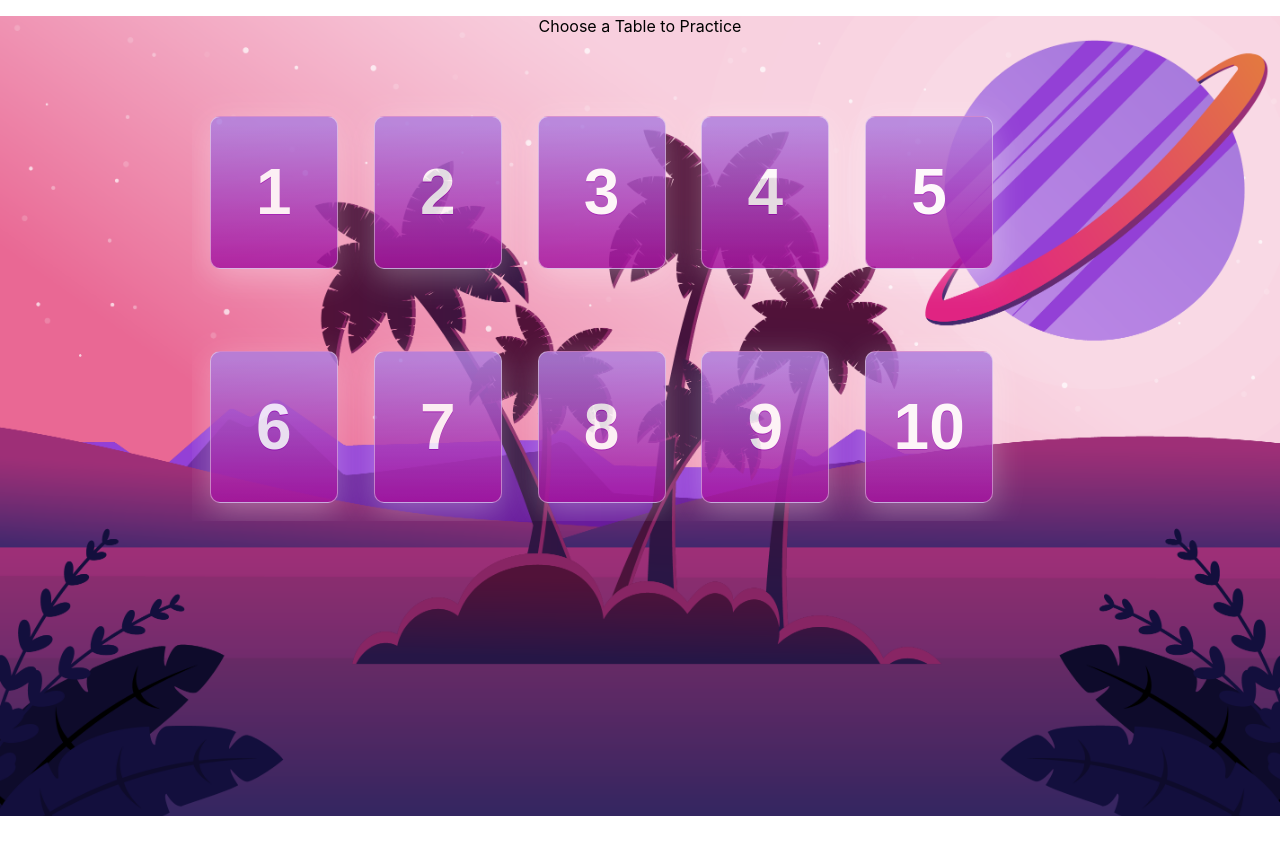
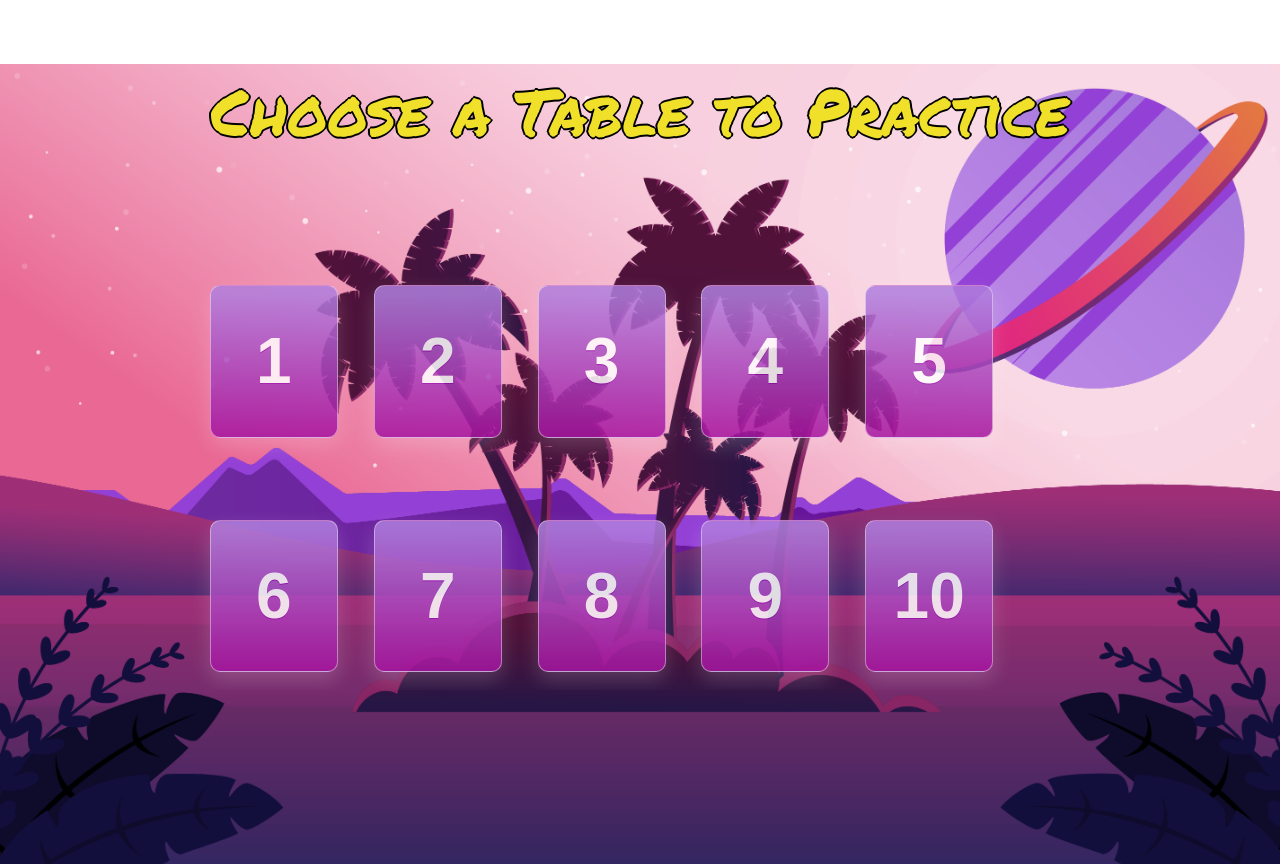
Before and after one commit to kaylawoodbury/KidzMathicon, a React (Create React App) app: page / in a window 1280 px wide. Both pictures are taken after a click on the button "Start". Before the commit the page ends 816 px from the top, so only its background shows below. Built offline with nearby package versions, Linux system fonts and the light colour scheme.

Commit message:
fix styling, start setting up test
Co-authored-by: jaime <jaime.cruz.hostalot@gmail.com>

```diff
--- a/src/App.css
+++ b/src/App.css
@@ -84,6 +84,7 @@
   overflow: hidden;
   margin-left: 15%;
   margin-right: 15%;
+  margin-top: 2%;
 }
 .Button{
   margin: 2%;
@@ -93,7 +94,7 @@
   background-color:#c123de;
   border-radius:10px;
   border: 1px solid rgba( 255, 255, 255, 0.50 );
-  box-shadow: 0 8px 32px 0 rgba(  255, 255, 255, 0.37 );
+  box-shadow: 0 8px 20px 0 rgba(  255, 255, 255, 0.20 );
   cursor:pointer;
   color:#ffffff;
   font-family:Arial;
--- a/src/components/MultiplicationTableChoice.tsx
+++ b/src/components/MultiplicationTableChoice.tsx
@@ -9,11 +9,20 @@ const MultiplicationTableChoice = () => {
   });
 
   return (
-    <div>
-      <p>Choose a Table to Practice</p>
+    <div style={{marginTop: 0}}>
+      <p style={styles.title}>Choose a Table to Practice</p>
       <div className="ButtonContainer">{buttonList}</div>
     </div>
   );
 };
 
 export default MultiplicationTableChoice;
+
+const styles = {
+  title: {
+    color: "rgb(240,224,42)",
+    fontSize: "5vw",
+    fontFamily: "Permanent Marker",
+    textShadow: "-2px 0 black, 0 2px black, 2px 0 black, 0 -2px black",
+  },
+};
```
Also changed, not shown: 1 other file (tests, documents, lock files or other folders).
